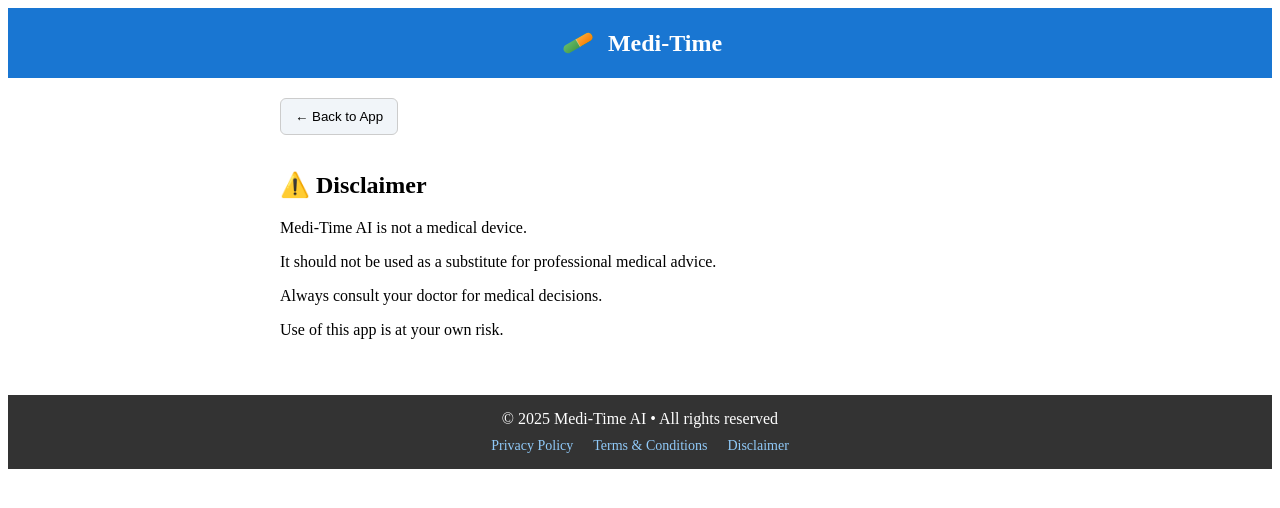
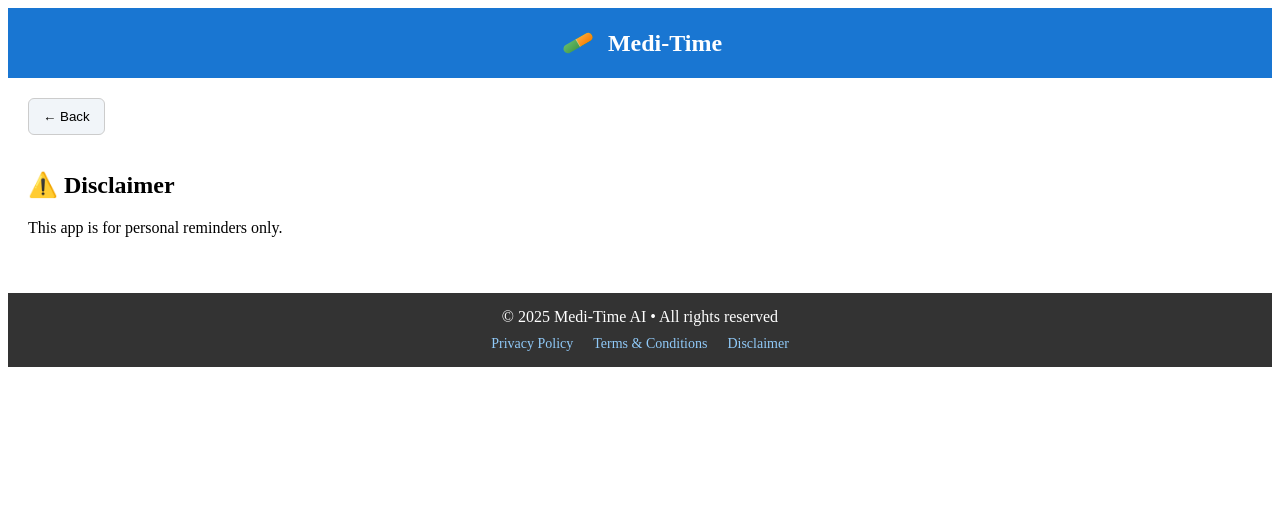
Before and after one commit to vasu-h10/medi-time-ai, a React (Vite) app: page /disclaimer in a window 1280 px wide. Shown: the top 508 px of the page. Built offline with nearby package versions, Linux system fonts and the light colour scheme.

Commit message:
Update Disclaimer.jsx

```diff
--- a/pages/Disclaimer.jsx
+++ b/pages/Disclaimer.jsx
@@ -2,39 +2,22 @@ import Link from "next/link";
 
 export default function Disclaimer() {
   return (
-    <div style={{ padding: 20, maxWidth: 720, margin: "0 auto" }}>
+    <div style={{ padding: 20 }}>
       <Link href="/">
-        <button
-          style={{
-            marginBottom: 16,
-            padding: "10px 14px",
-            background: "#f1f5f9",
-            border: "1px solid #ccc",
-            borderRadius: 6,
-            cursor: "pointer",
-          }}
-        >
-          ← Back to App
+        <button style={{
+          marginBottom: 16,
+          padding: "10px 14px",
+          borderRadius: 6,
+          border: "1px solid #ccc",
+          background: "#f1f5f9",
+          cursor: "pointer"
+        }}>
+          ← Back
         </button>
       </Link>
 
       <h2>⚠️ Disclaimer</h2>
-
-      <p>
-        Medi-Time AI is not a medical device.
-      </p>
-
-      <p>
-        It should not be used as a substitute for professional medical advice.
-      </p>
-
-      <p>
-        Always consult your doctor for medical decisions.
-      </p>
-
-      <p>
-        Use of this app is at your own risk.
-      </p>
+      <p>This app is for personal reminders only.</p>
     </div>
   );
 }
```
